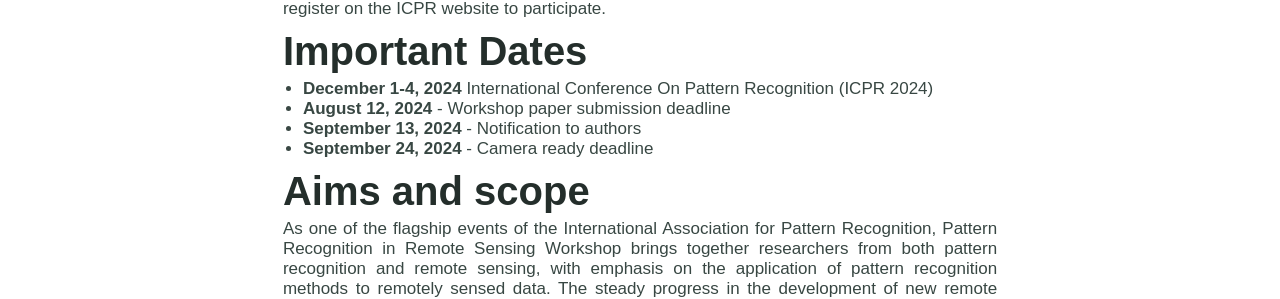
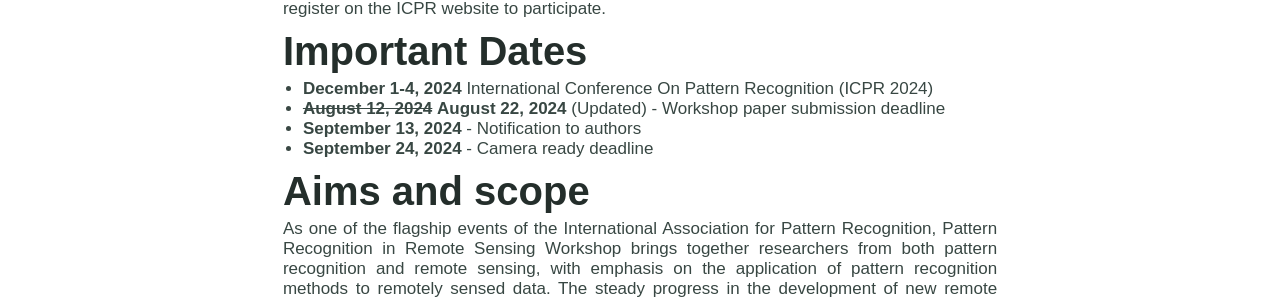
Before and after one commit to IAPR-TC7/iapr-tc7.github.io, a Jekyll site: the page built from prrs2024.md, in a window 1280 px wide. Shown: the part 154-453 px from the top of the page. Built offline with Jekyll 4.4.1, drawn with Linux system fonts in a browser that asks for light colours.

Commit message:
Update prrs2024.md
Updated submission deadline

```diff
--- a/prrs2024.md
+++ b/prrs2024.md
@@ -7,7 +7,7 @@ In conjunction with 27th [International Conference On Pattern Recognition (ICPR
 # Important Dates
 
 * **December 1-4, 2024** International Conference On Pattern Recognition (ICPR 2024)
-* **August 12, 2024** - Workshop paper submission deadline
+* ~~**August 12, 2024**~~ **August 22, 2024** (Updated) - Workshop paper submission deadline
 * **September 13, 2024** - Notification to authors
 * **September 24, 2024** - Camera ready deadline
 
```
